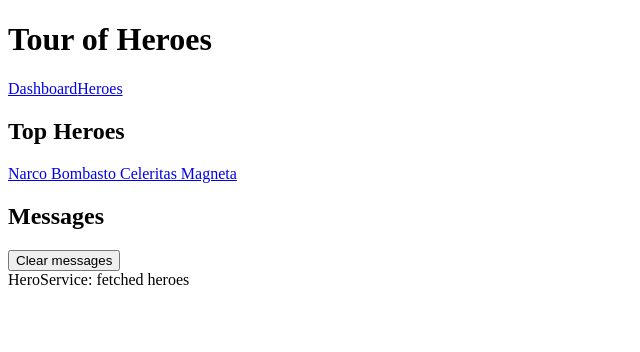
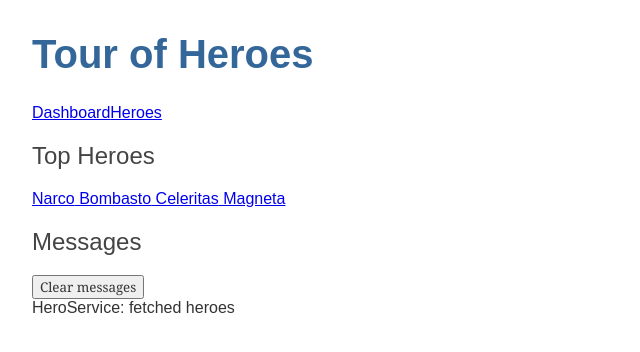
Before and after one commit to mojcacolnik/angular-tour-de-heroes, an Angular app: page /dashboard in a window 1280 px wide. Shown: the top 352 px of the page, without its empty margins (0-640 px from the left). Built offline with nearby package versions, Linux system fonts and the light colour scheme.

Commit message:
Implement global style for app

```diff
--- a/src/styles.css
+++ b/src/styles.css
@@ -1 +1,24 @@
-/* You can add global styles to this file, and also import other style files */
+h1 {
+    color: #369;
+    font-family: Arial, Helvetica, sans-serif;
+    font-size: 250%;
+}
+
+h2, h3 {
+    color: #444;
+    font-family: Arial, Helvetica, sans-serif;
+    font-weight: lighter;
+}
+
+body {
+    margin: 2em;
+}
+
+body, input[type="text"], button {
+    color: #333;
+    font-family: Cambria, Georgia, serif;
+}
+
+* {
+    font-family: Arial, Helvetica, sans-serif;
+}
```
